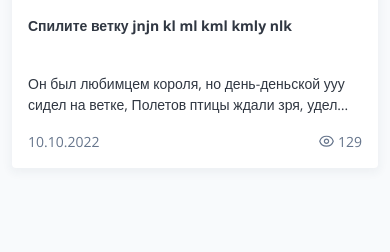
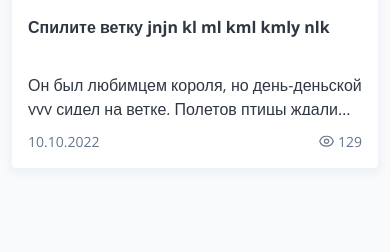
Before and after one commit to abdild/abdild.github.io, a PHP site: page /news.html in a window 390 px wide. Shown: the part 2805-3057 px from the top of the page. Run offline with PHP 8.4, Linux system fonts and the light colour scheme; style sheets or scripts are compiled from the project's sources.

Commit message:
Увеличен шрифт мобильной версии 1

```diff
--- a/css/ui-kit_mobile.css
+++ b/css/ui-kit_mobile.css
@@ -101,7 +101,7 @@
   /****************************************************************************************************/
   .card-title {
     height: 2.1rem;
-    font-size: 0.7rem;
+    font-size: 0.8rem;
     font-weight: 700;
     -webkit-line-clamp: 2;
     display: -webkit-box;
@@ -110,7 +110,7 @@
   }
   .card-body {
     height: 2.9rem;
-    font-size: 0.7rem;
+    font-size: 0.8rem;
     -webkit-line-clamp: 2;
     display: -webkit-box;
     -webkit-box-orient: vertical;
--- a/custom_scss/ui-kit_mobile.scss
+++ b/custom_scss/ui-kit_mobile.scss
@@ -138,7 +138,7 @@
     /****************************************************************************************************/
     .card-title {
         height: 2.1rem;
-        font-size: $font-size-sm;
+        font-size: $font-size;
         font-weight: 700;
         // letter-spacing: -0.3px;
         -webkit-line-clamp: 2;
@@ -149,7 +149,7 @@
 
     .card-body {
         height: 2.9rem;
-        font-size: $font-size-sm;
+        font-size: $font-size;
         -webkit-line-clamp: 2;
         display: -webkit-box;
         -webkit-box-orient: vertical;
```
Also changed, not shown: 1 other file.
